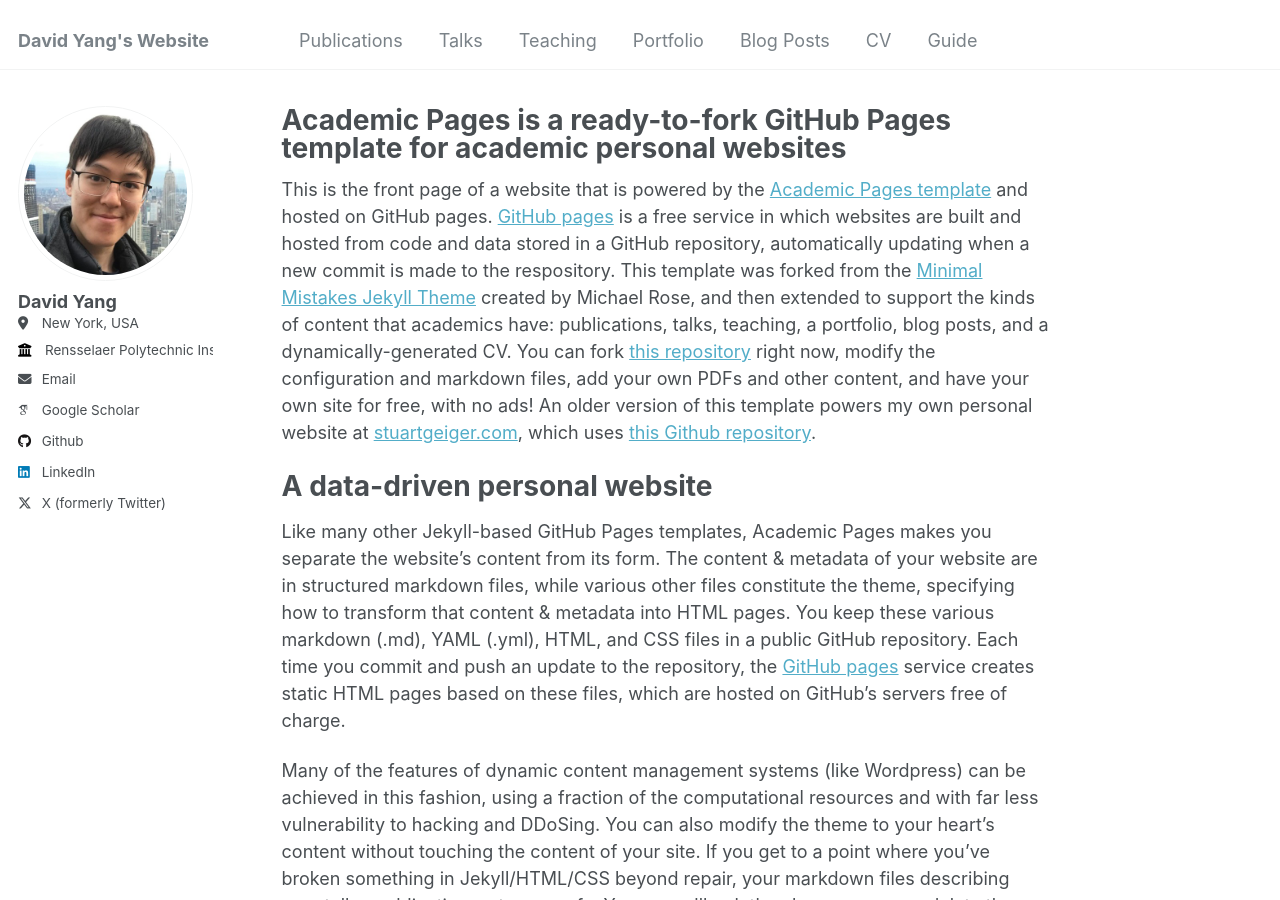
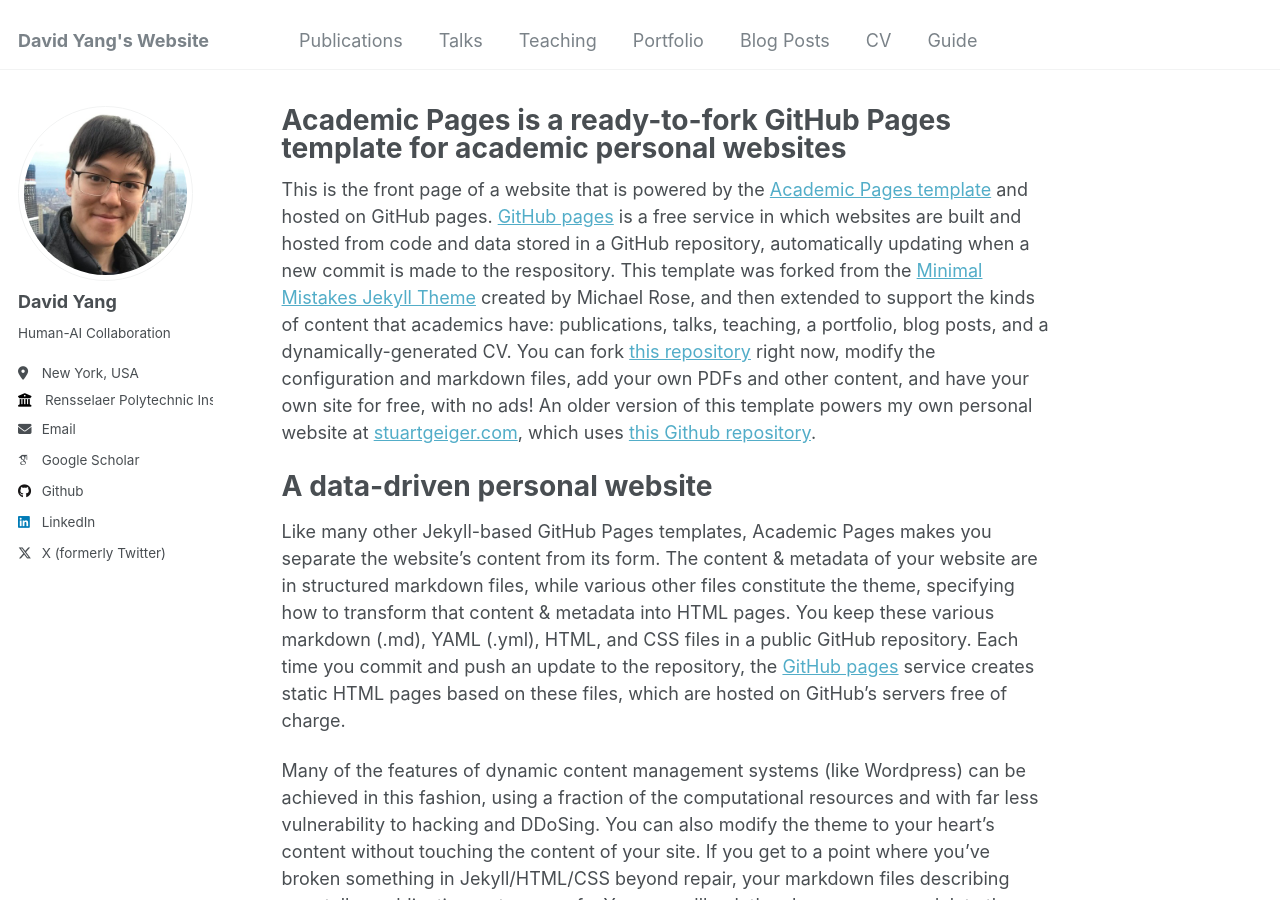
Before and after one commit to Davidhy514/davidhy.github.io, a Jekyll site: the page built from _pages/about.md, in a window 1280 px wide and 900 px high. Built offline with Jekyll 4.4.1, drawn with Linux system fonts in a browser that asks for light colours; some web fonts are replaced.

Commit message:
Update _config.yml

```diff
--- a/_config.yml
+++ b/_config.yml
@@ -23,6 +23,7 @@ author:
   # Biographic information
   avatar           : "David Hong Yang glo.jpeg"
   name             : "David Yang"
+  bio              : "Human-AI Collaboration"
   location         : "New York, USA"
   employer         : "Rensselaer Polytechnic Institute"
   uri              : # URL
```
